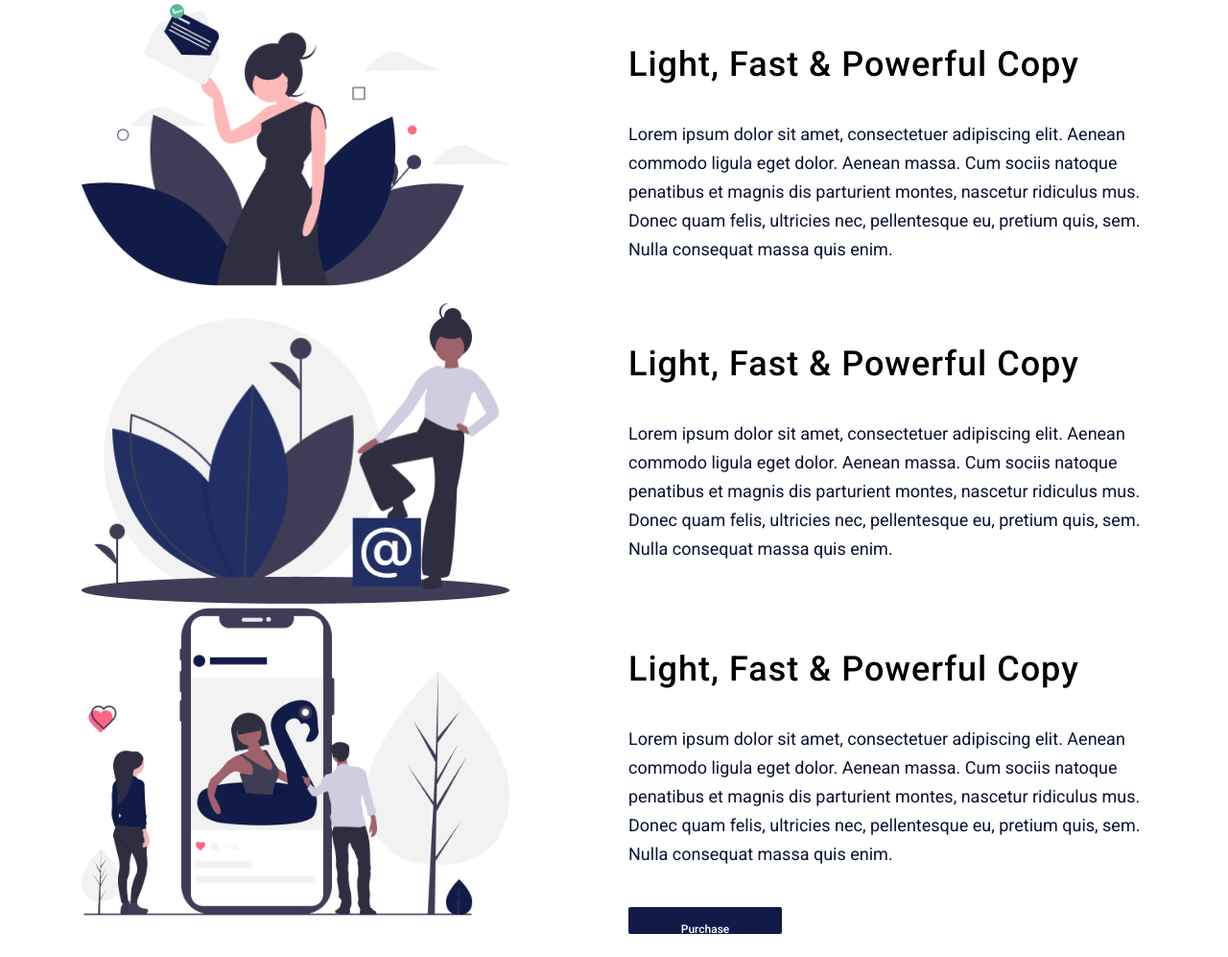
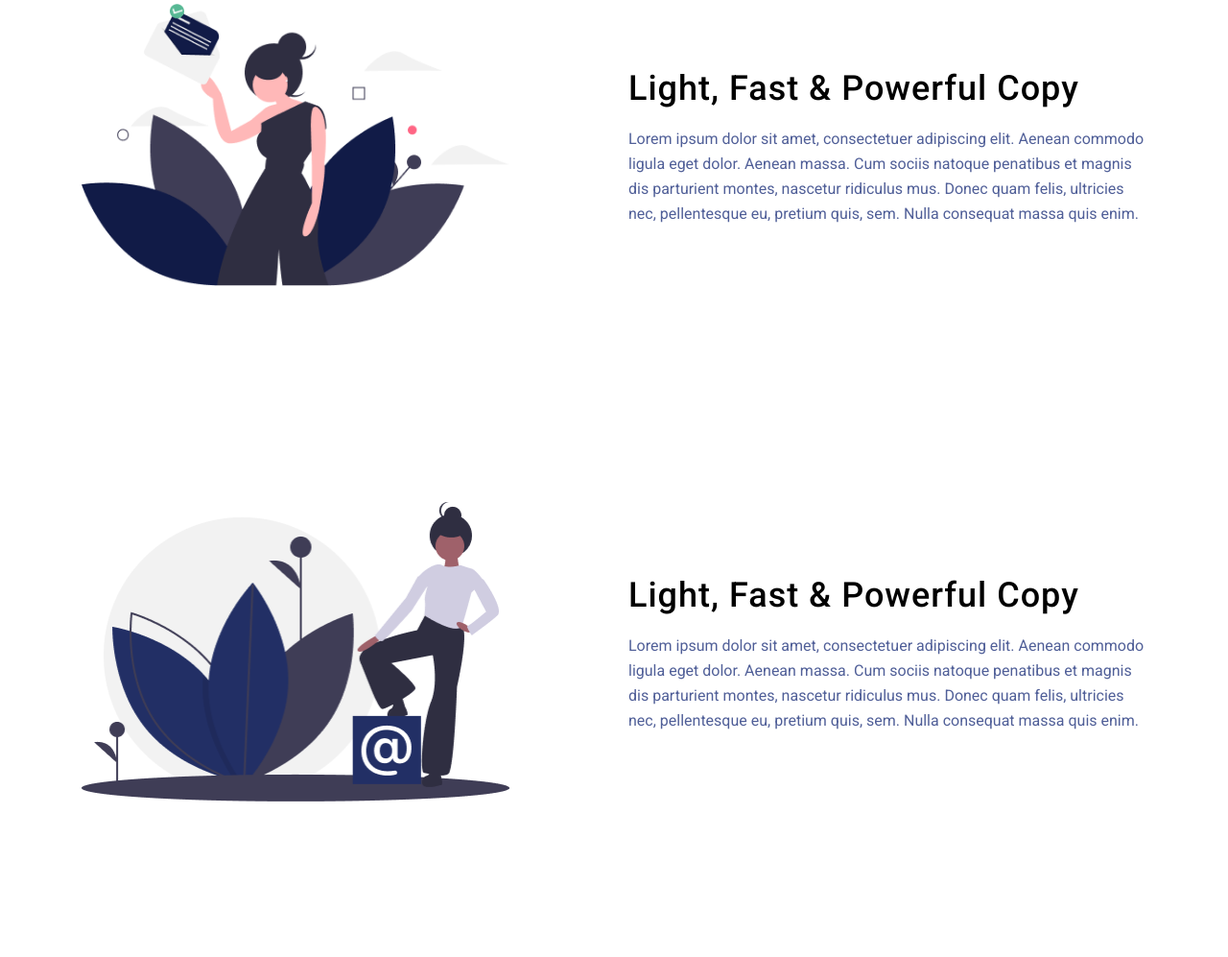
Before and after one commit to otaviojneto/Landie, a website: page index.html in a window 1280 px wide. Shown: the part 1664-2661 px from the top of the page at 96% size. Drawn offline with Linux system fonts and the light colour scheme.

Commit message:
update post

```diff
--- a/scss/components/button.scss
+++ b/scss/components/button.scss
@@ -1,14 +1,15 @@
 .btn {
+    align-items: center;
     background-color: $blue;
     border: 2px solid $blue;
     border-radius: 2px;
     color: $white;
-    display: inline-block;
+    display: flex;
     font-weight: 500;
-    font-size: 12px;
-    height: 26px;
-    line-height: 18px;
-    padding: 4px;
+    font-size: 16px;
+    height: 36px;
+    justify-content: center;
+    line-height: 26px;
     text-align: center;
     width: 160px;
 
--- a/scss/components/hero.scss
+++ b/scss/components/hero.scss
@@ -23,6 +23,8 @@
     }
 
     .box-buttons {
+        display: flex;
+
         .btn {
             margin-right: 30px;
             width: 190px;
--- a/scss/components/post.scss
+++ b/scss/components/post.scss
@@ -1,14 +1,29 @@
 .post {
     padding-top: 122px;
-    padding-bottom: 162px;
+    padding-bottom: 116px;
 
-    .text {
-        color: $black;
-        margin-bottom: 40px;
-    }
+    .item {
+        align-items: center;
+        margin-bottom: 220px;
 
-    .btn {
-        padding: 12px 50px;
+        .title {
+            margin: 0;
+            margin-bottom: 16px;
+        }
+
+        .text {
+            font-size: 16px;
+            line-height: 26px;
+        }
+
+        .btn {
+            margin-top: 40px;
+            width: 150px;
+        }
+
+        &:last-of-type {
+            margin-bottom: 0;
+        }
     }
 }
 
```
Also changed, not shown: public/css/styles.css.
